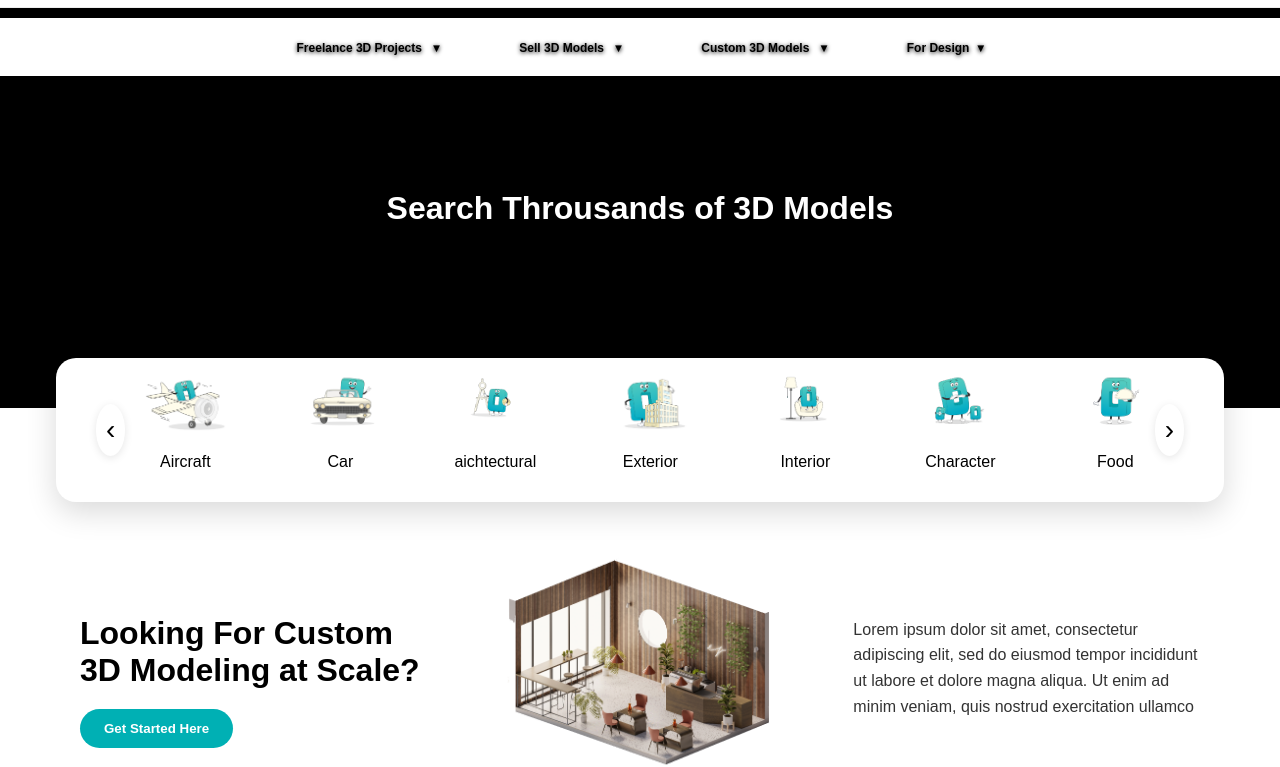
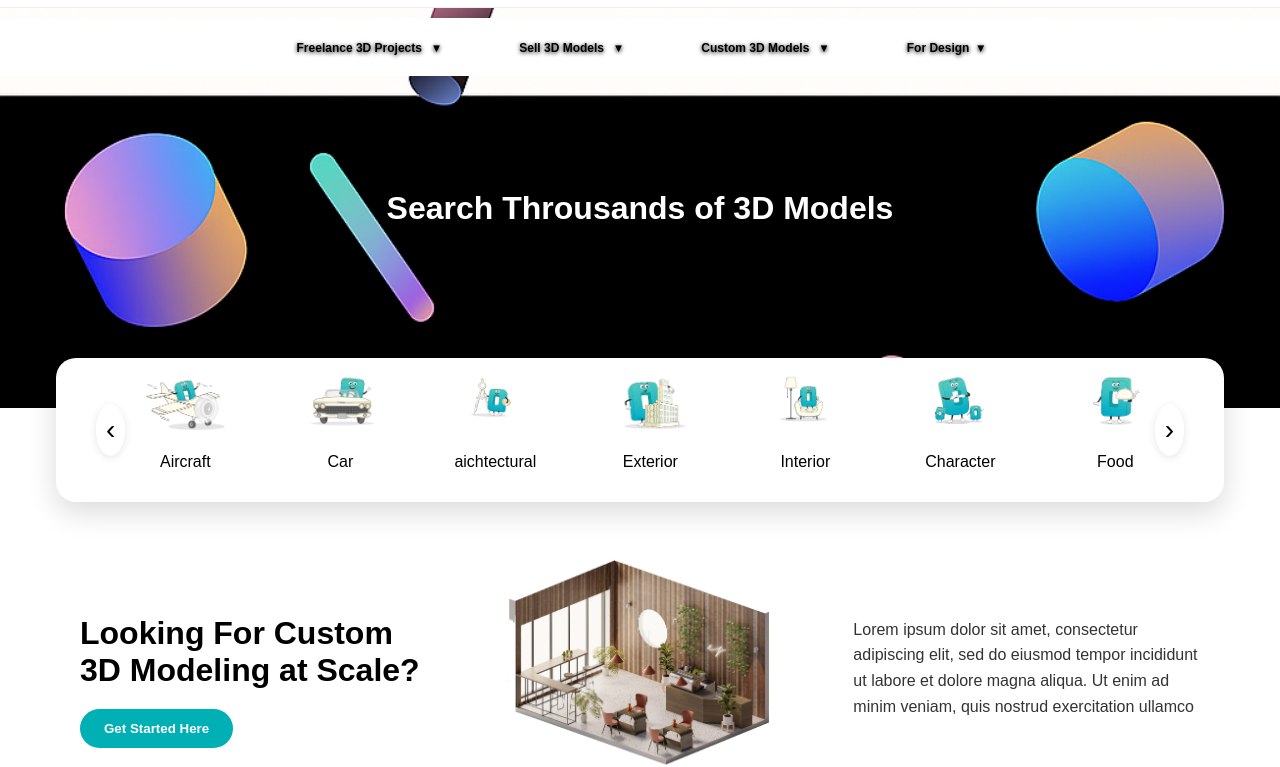
Before and after one commit to VivekM8737/square_bagel_vivekm8737, a plain HTML site: page index.html in a window 1280 px wide. Shown: the part 60-827 px from the top of the page. Drawn offline with Linux system fonts and the light colour scheme.

Commit message:
set image in background

```diff
--- a/index.css
+++ b/index.css
@@ -298,7 +298,8 @@ body {
     margin: 0;
     width: 100%;
     height: 400px;
-    background-color: black;
+    background: url("/assets/backgroundImage.png");
+    /* background-color: black; */
     background-size: cover;
     background-position: center;
     color: #fff;
```
Also changed, not shown: assets/backgroundImage.png (added), assets/imagabackground.png (added).
